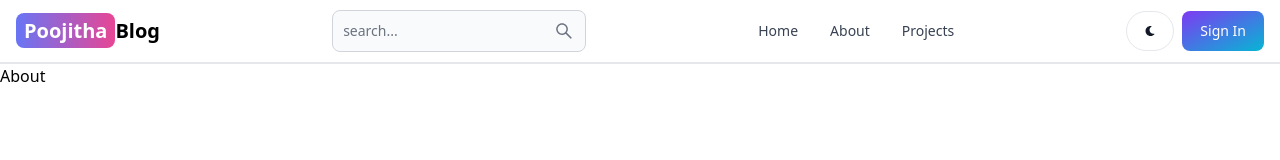
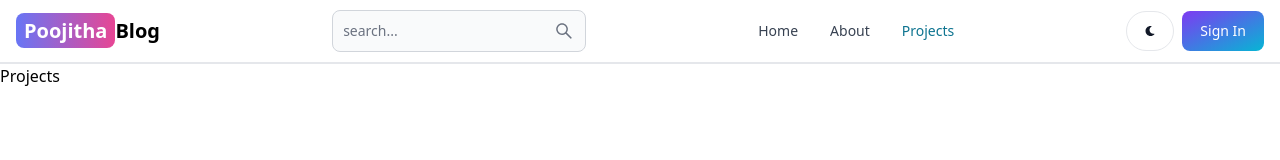
Before and after one commit to poogitha9/mern-blog, a React (Vite) app in the folder client/: page /projects in a window 1280 px wide. Shown: the top 160 px of the page. Built offline with nearby package versions, Linux system fonts and the light colour scheme.

Commit message:
craetes haeder sections

```diff
--- a/client/src/components/Header.jsx
+++ b/client/src/components/Header.jsx
@@ -1,13 +1,20 @@
 import { Navbar, TextInput, Button } from "flowbite-react";
-import { Link } from "react-router-dom";
+import { Link, useLocation } from "react-router-dom";
 import { AiOutlineSearch } from "react-icons/ai";
-import {FaMoon} from 'react-icons/fa';
+import { FaMoon } from "react-icons/fa";
 
 export default function Header() {
+  const path = useLocation().pathname;
+
   return (
     <Navbar className="border-b-2">
-      <Link to="/" className="self-center whitespace-nowrap text-sm sm:text-xl font-semibold dark:text-white">
-        <span className="px-2 py-1 bg-gradient-to-r from-indigo-500 viv-purple-500 to-pink-500 rounded-lg text-white">Poojitha</span>
+      <Link
+        to="/"
+        className="self-center whitespace-nowrap text-sm sm:text-xl font-semibold dark:text-white"
+      >
+        <span className="px-2 py-1 bg-gradient-to-r from-indigo-500 viv-purple-500 to-pink-500 rounded-lg text-white">
+          Poojitha
+        </span>
         Blog
       </Link>
       <form>
@@ -18,35 +25,31 @@ export default function Header() {
           className="hidden lg:inline"
         />
       </form>
-      <Button className="w-12 h-10 lg:hidden" style={{ backgroundColor:"lightgrey" }} pill>
-        <AiOutlineSearch/>
+      <Button
+        className="w-12 h-10 lg:hidden"
+        style={{ backgroundColor: "lightgrey" }}
+        pill
+      >
+        <AiOutlineSearch />
       </Button>
       <div className="flex gap-2 md:order-2">
         <Button className="w-12 h-10 hidden sm:inline" color="gray" pill>
-            <FaMoon/>
+          <FaMoon />
         </Button>
-        <Link to = '/sign-in'>
-        <Button  gradientDuoTone='purpleToBlue'>
-            Sign In
-            </Button>
+        <Link to="/sign-in">
+          <Button gradientDuoTone="purpleToBlue">Sign In</Button>
         </Link>
-        <Navbar.Toggle/>
+        <Navbar.Toggle />
       </div>
       <Navbar.Collapse>
-            <Navbar.Link>
-                <Link to="/">
-                    Home
-                </Link>
+        <Navbar.Link active={path === "/"} as={'div'}>
+          <Link to="/">Home</Link>
         </Navbar.Link>
-            <Navbar.Link>
-                <Link to="/about">
-                    About
-                </Link>
+        <Navbar.Link active={path === "/about"} as={'div'}>
+          <Link to="/about">About</Link>
         </Navbar.Link>
-            <Navbar.Link>
-                <Link to="/projects">
-                    Projects
-                </Link>
+        <Navbar.Link active={path === "/projects"} as={'div'}>
+          <Link to="/projects">Projects</Link>
         </Navbar.Link>
       </Navbar.Collapse>
     </Navbar>
--- a/client/src/pages/Projects.jsx
+++ b/client/src/pages/Projects.jsx
@@ -1,5 +1,5 @@
-export default function About() {
+export default function Projects() {
     return (
-        <div>About</div>
+        <div>Projects</div>
     )
 }
```
Lines whose indentation alone changed are shown as unchanged.
